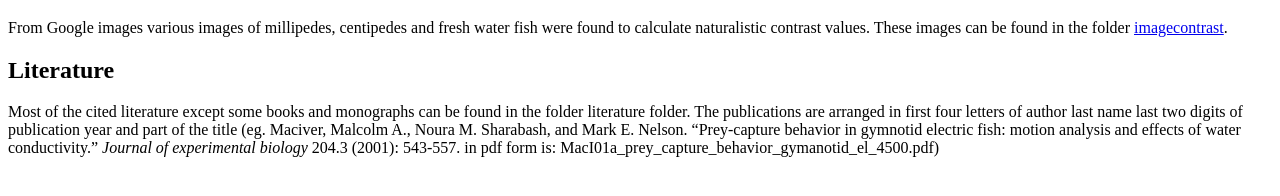
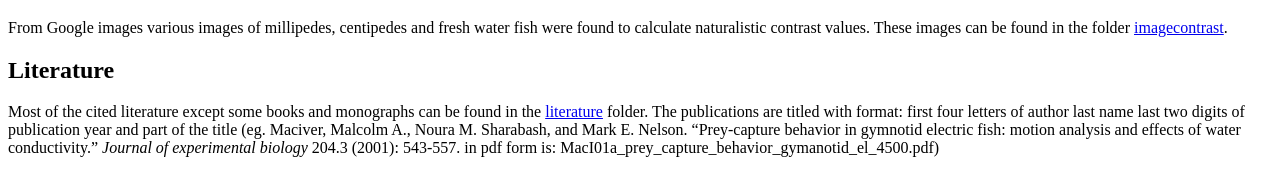
Before and after one commit to chenchen2015/maciverlab.github.io, a Jekyll site: the page built from data.md, in a window 1280 px wide. Shown: the part 645-841 px from the top of the page. Built offline with Jekyll 4.4.1, drawn with Linux system fonts in a browser that asks for light colours; nearby versions of some CDN libraries.

Commit message:
literature folder link added

```diff
--- a/data.md
+++ b/data.md
@@ -17,6 +17,6 @@ From Google images various images of millipedes, centipedes and fresh water fish
 
 ## Literature
 
-Most of the cited literature except some books and monographs can be found in the folder literature folder. The publications are arranged in first four letters of author last name last two digits of publication year and part of the title
+Most of the cited literature except some books and monographs can be found in the [literature](https://github.com/maciverlab/bigeye/tree/master/literature) folder. The publications are titled with format: first four letters of author last name last two digits of publication year and part of the title
 (eg. Maciver, Malcolm A., Noura M. Sharabash, and Mark E. Nelson. "Prey-capture behavior in gymnotid electric fish: motion analysis and effects of water conductivity." *Journal of experimental biology* 204.3 (2001): 543-557.
 in pdf form is: MacI01a_prey_capture_behavior_gymanotid_el_4500.pdf)
```
